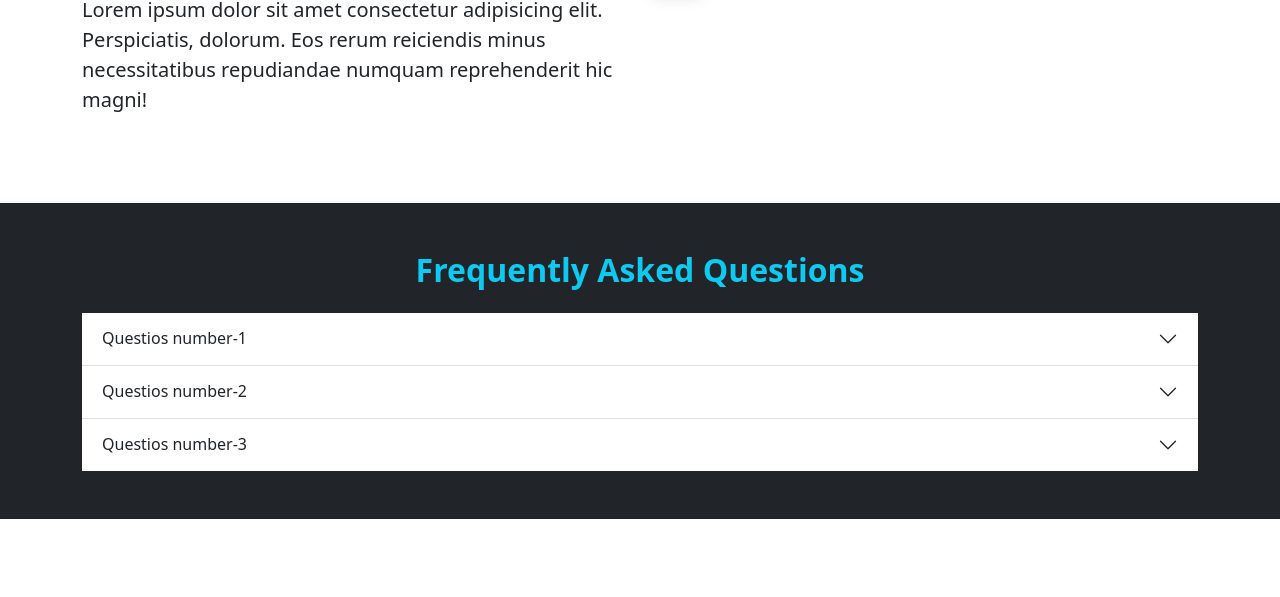
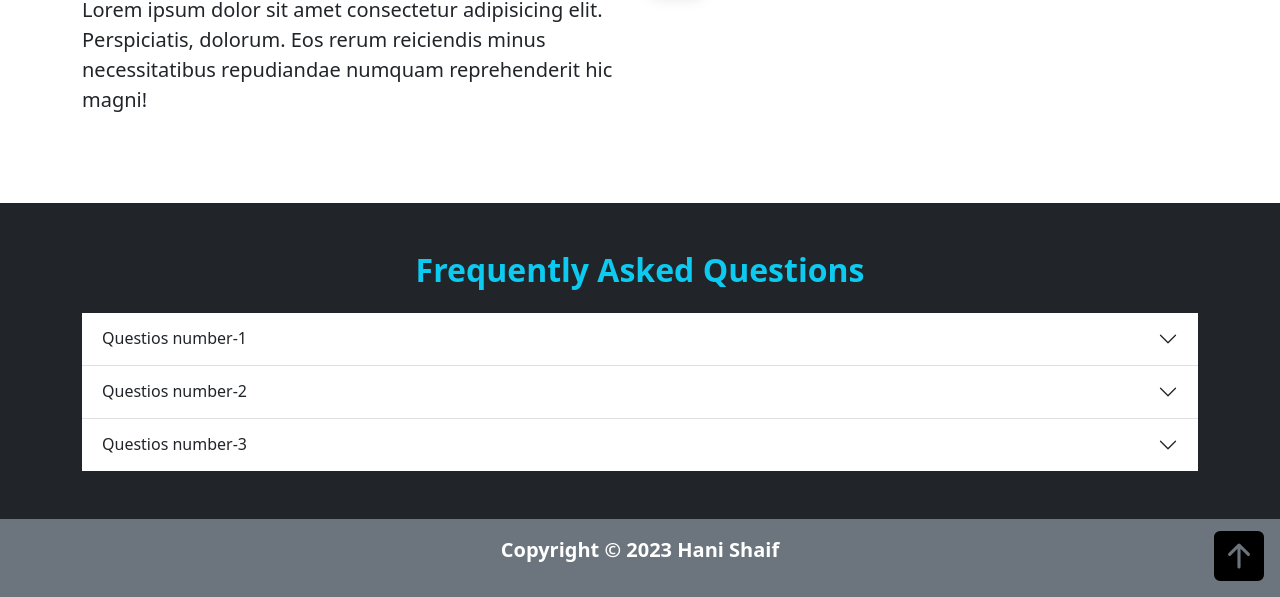
Before and after one commit to Hani-Shaif/project_bootstrap_5, a plain HTML site: page index.html in a window 1280 px wide. Shown: the part 2417-3014 px from the top of the page. Before the commit the page ends 2936 px from the top, so only its background shows below. Drawn offline with Linux system fonts and the light colour scheme.

Commit message:
add section footer

```diff
--- a/index.html
+++ b/index.html
@@ -267,6 +267,21 @@
     </section>
     <!-- End Questios and Answers -->
 
+    <!-- Start Footer -->
+    <section class="py-3 bg-secondary text-white text-center position-relative">
+        <div class="container ">
+            <p class="lead fw-bold">Copyright &copy; 2023 Hani Shaif</p>
+            <a href="#" class="position-absolute bottom-0 end-0 p-3 text-info">
+                <svg xmlns="http://www.w3.org/2000/svg" width="50" height="50" fill="#000"
+                    class="bi bi-arrow-up-square-fill" viewBox="0 0 16 16">
+                    <path
+                        d="M2 16a2 2 0 0 1-2-2V2a2 2 0 0 1 2-2h12a2 2 0 0 1 2 2v12a2 2 0 0 1-2 2H2zm6.5-4.5V5.707l2.146 2.147a.5.5 0 0 0 .708-.708l-3-3a.5.5 0 0 0-.708 0l-3 3a.5.5 0 1 0 .708.708L7.5 5.707V11.5a.5.5 0 0 0 1 0z" />
+                </svg>
+            </a>
+        </div>
+    </section>
+    <!-- End Footer -->
+
     <!-- bootstrap5  Js -->
     <script src="js/bootstrap.bundle.min.js"></script>
 </body>
```
